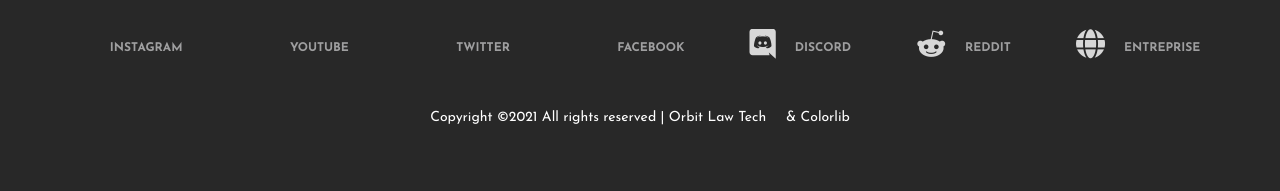
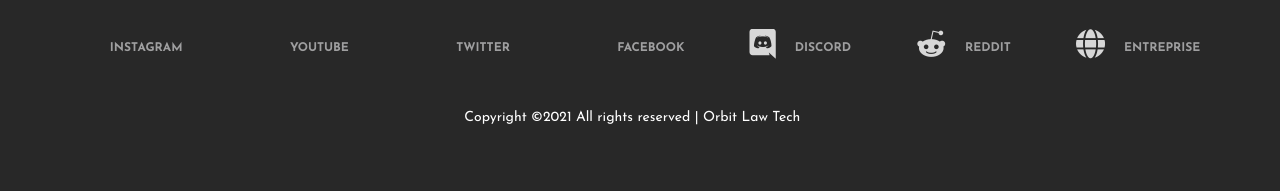
Before and after one commit to orbitturner/orbittechshop, a PHP site: page / in a window 1280 px wide. Shown: the part 3727-3918 px from the top of the page. Run offline with PHP 8.4, Linux system fonts and the light colour scheme; some libraries are stand-ins or nearby versions; some web fonts are replaced.

Commit message:
feat(OTS): :sparkles: Footer

```diff
--- a/assets/parts/footer.php
+++ b/assets/parts/footer.php
@@ -98,7 +98,7 @@
 				</div>
 
 <!-- Cette Ligne Ne dois Jaùais Etre Editee ou Supprimee -->
-<p class="text-white text-center mt-5">Copyright &copy;<script>document.write(new Date().getFullYear());</script> All rights reserved | Orbit Law Tech <i class="fa fa-heart-o" aria-hidden="true"></i> & <a href="https://colorlib.com" target="_blank">Colorlib</a></p>
+<p class="text-white text-center mt-5">Copyright &copy;<script>document.write(new Date().getFullYear());</script> All rights reserved | Orbit Law Tech <i class="fa fa-heart-o" aria-hidden="true"></i></p>
 <!-- Cette Ligne Ne dois Jaùais Etre Editee ou Supprimee -->
 
 
```
